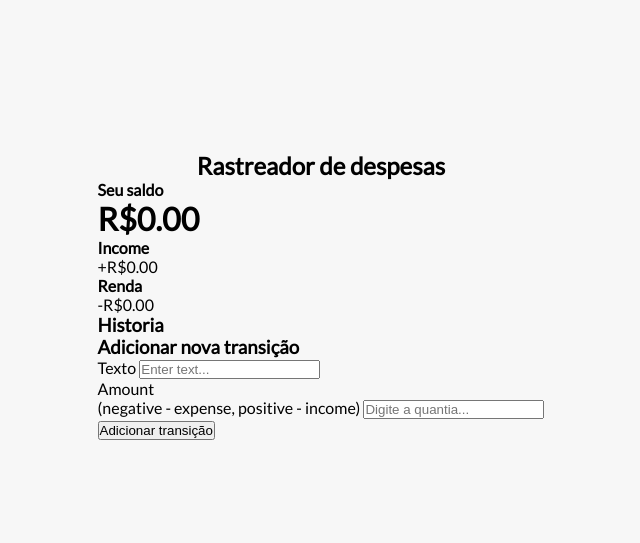
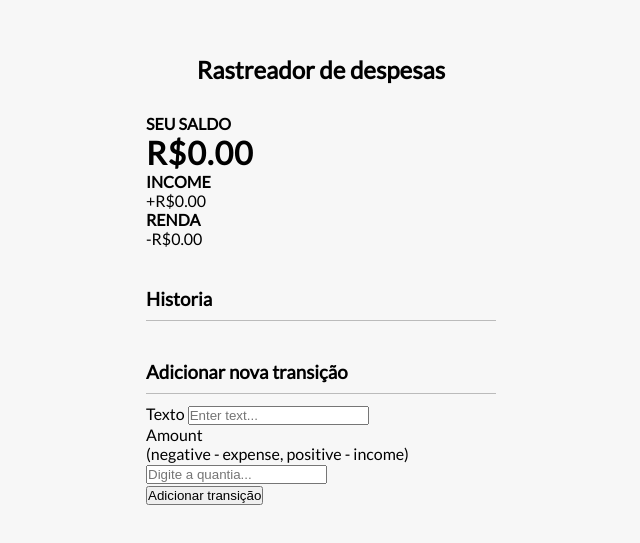
Before and after one commit to ricantony6/Rastreador-de-despesas, a plain HTML site: page index.html in a window 1280 px wide. Shown: the part 105-648 px from the top of the page, without its empty margins (319-959 px from the left). Drawn offline with Linux system fonts and the light colour scheme.

Commit message:
estilizando h1.h3.h4

```diff
--- a/style.css
+++ b/style.css
@@ -21,3 +21,24 @@
     margin: 0;
     font-family: 'Lato', sans-serif;
   }
+
+  .container {
+    margin: 30px auto;
+    width: 350px;
+  }
+
+  h1 {
+    letter-spacing: 1px;
+    margin: 0;
+  }
+
+  h3 {
+    border-bottom: 1px solid #bbb;
+    padding-bottom: 10px;
+    margin: 40px 0 10px;
+  }
+
+  h4 {
+    margin: 0;
+    text-transform: uppercase;
+  }
```
